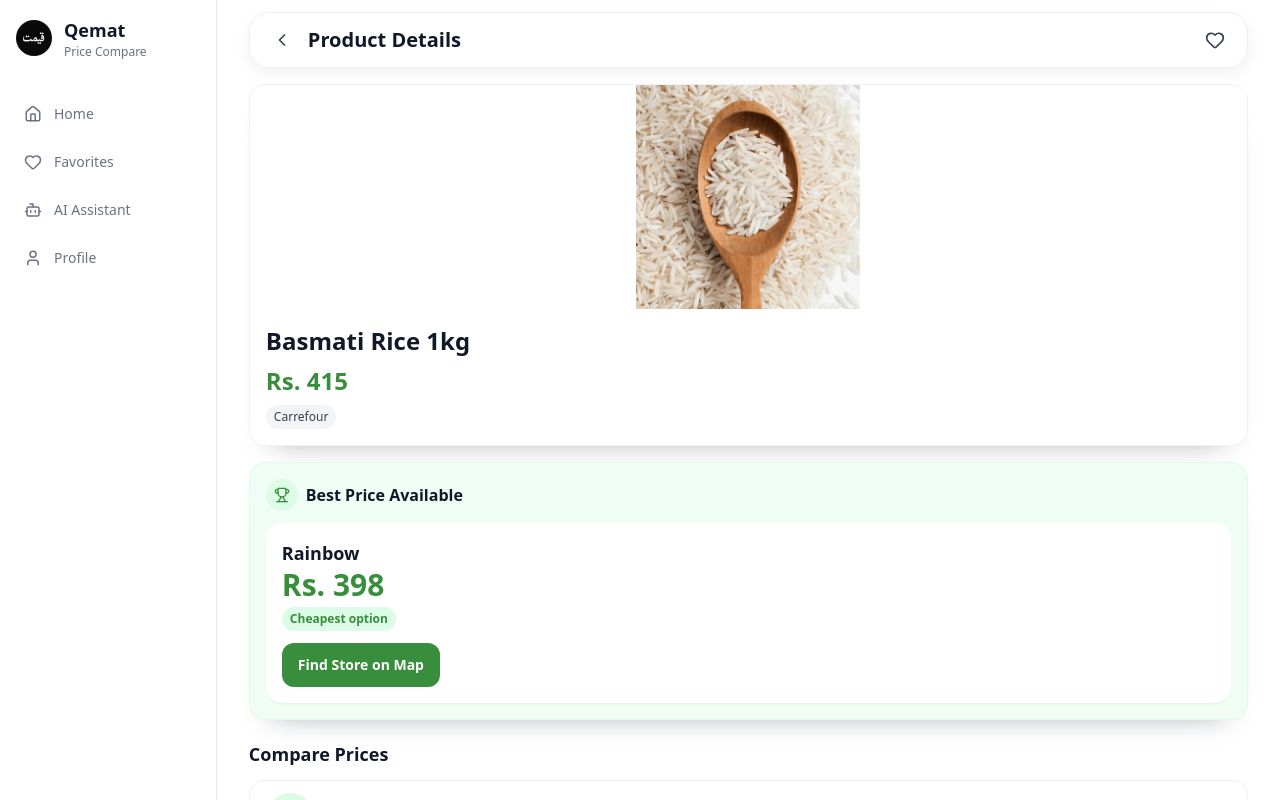
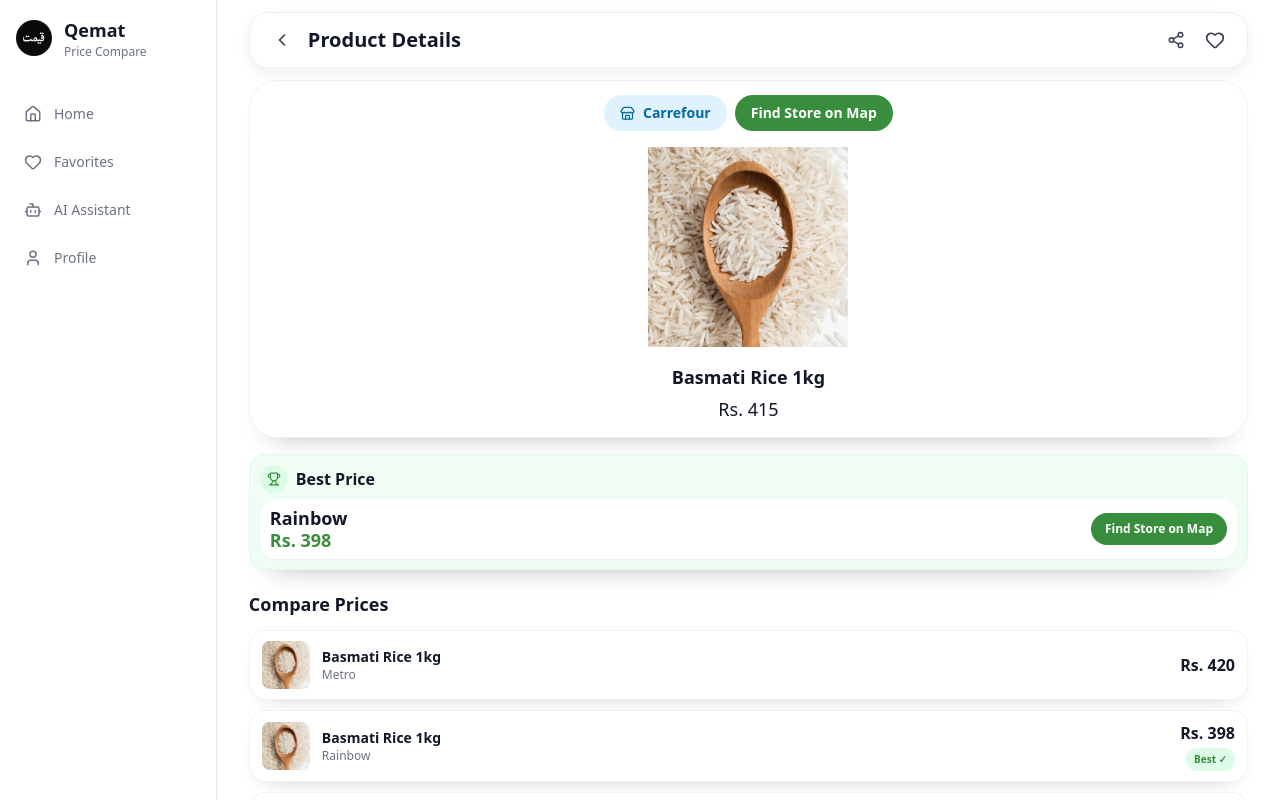
Before and after one commit to subhan-17h/qemat_web_app, a Next.js app: page /product/basmati-rice-carrefour in a window 1280 px wide. Built offline with nearby package versions, Linux system fonts and the light colour scheme; a web font is replaced by a local one.

Commit message:
Refinements in Product Details Screen

```diff
--- a/src/app/page.tsx
+++ b/src/app/page.tsx
@@ -85,6 +85,7 @@
                     key={product.productId}
                     product={product}
                     compact
+                    homePopular
                     className="min-w-[148px] border-gray-200/70 shadow-none"
                   />
                 ))}
@@ -97,6 +98,7 @@
                       key={product.productId}
                       product={product}
                       compact
+                      homePopular
                       className="border-gray-200/70 shadow-none"
                     />
                   ))}
--- a/src/app/product/[productId]/page.tsx
+++ b/src/app/product/[productId]/page.tsx
@@ -1,6 +1,6 @@
 'use client';
 
-import { Heart, Share2, Trophy } from 'lucide-react';
+import { Heart, Share2, Store, Trophy } from 'lucide-react';
 import { useParams, useRouter } from 'next/navigation';
 import { useMemo, useState } from 'react';
 import Image from 'next/image';
@@ -73,37 +73,58 @@
         showBack
         sticky
         rightAction={
+          <div className="flex items-center gap-1">
+            <button aria-label="Share product" onClick={handleShare} className="rounded-full p-2 text-gray-700 hover:bg-gray-100">
+              <Share2 size={18} />
+            </button>
             <button aria-label="Favorite product" onClick={handleToggleFavorite} className="rounded-full p-2 text-gray-700 hover:bg-gray-100">
               <Heart size={20} className={isFavorited(product.productId) ? 'fill-red-600 text-red-600' : ''} />
             </button>
+          </div>
         }
       />
 
-      <Card className="mt-4 overflow-hidden p-0">
-        <div className="relative h-56 w-full bg-white">
+      <Card className="mt-3 rounded-[1.75rem] p-3.5">
+        <div className="mb-3 flex items-center justify-center gap-2">
+          <span className="inline-flex items-center gap-2 rounded-full bg-sky-100 px-4 py-2 text-sm font-semibold text-sky-700">
+            <Store size={15} />
+            {product.storeId}
+          </span>
+          <Button size="sm" className="h-9 rounded-full px-4" onClick={() => window.open(googleMapsQuery(product.storeId), '_blank')}>
+            Find Store on Map
+          </Button>
+        </div>
+
+        <div className="relative mx-auto h-52 w-full max-w-[200px] bg-white">
           <Image src={product.imageUrl} alt={product.name} fill className="object-contain" />
         </div>
-        <div className="space-y-2 p-4">
-          <h2 className="text-2xl font-bold text-gray-900">{product.name}</h2>
-          <p className="text-2xl font-extrabold text-brand-700">{formatPKR(product.price)}</p>
-          <span className="inline-flex rounded-full bg-gray-100 px-2 py-1 text-xs font-medium text-gray-700">{product.storeId}</span>
+        <div className="mt-3 space-y-1 px-1">
+          <h2 className="text-center text-lg font-bold text-gray-900">{product.name}</h2>
+          <p className="text-center text-lg font-medium text-gray-900">{formatPKR(product.price)}</p>
         </div>
       </Card>
 
-      <Card className="mt-4 border border-green-100 bg-green-50">
-        <div className="mb-3 flex items-center gap-2">
-          <span className="grid h-8 w-8 place-items-center rounded-full bg-green-100 text-brand-700">
-            <Trophy size={16} />
+      <Card className="mt-4 border border-green-100 bg-green-50 p-2.5">
+        <div className="mb-1.5 flex items-center gap-2">
+          <span className="grid h-7 w-7 place-items-center rounded-full bg-green-100 text-brand-700">
+            <Trophy size={14} />
           </span>
-          <p className="font-semibold text-gray-900">Best Price Available</p>
+          <p className="text-base font-semibold text-gray-900">Best Price</p>
         </div>
 
-        <div className="rounded-2xl bg-white p-4 shadow-sm">
-          <p className="text-lg font-bold text-gray-900">{cheapest.storeId}</p>
-          <p className="text-3xl font-extrabold text-brand-700">{formatPKR(cheapest.price)}</p>
-          <span className="mt-1 inline-flex rounded-full bg-green-100 px-2 py-1 text-xs font-semibold text-brand-700">Cheapest option</span>
-          <div className="mt-3">
-            <Button onClick={() => window.open(googleMapsQuery(cheapest.storeId), '_blank')}>Find Store on Map</Button>
+        <div className="rounded-2xl bg-white p-2.5 shadow-sm">
+          <div className="flex items-center justify-between gap-3">
+            <div className="space-y-1">
+              <p className="text-lg font-semibold leading-none text-gray-900">{cheapest.storeId}</p>
+              <p className="text-lg font-extrabold leading-none text-brand-700">{formatPKR(cheapest.price)}</p>
+            </div>
+            <Button
+              size="sm"
+              className="h-8 shrink-0 self-center rounded-full px-3.5 text-xs"
+              onClick={() => window.open(googleMapsQuery(cheapest.storeId), '_blank')}
+            >
+              Find Store on Map
+            </Button>
           </div>
         </div>
       </Card>
@@ -111,17 +132,19 @@
       {comparisonRows.length ? (
         <section className="mt-5">
           <h3 className="mb-3 text-lg font-bold text-gray-900">Compare Prices</h3>
-          <Card className="p-0">
+          <div className="space-y-2.5">
             {matches.map((item) => (
+              <Card key={item.productId} className="p-0 shadow-[0_10px_22px_-18px_rgba(15,23,42,0.45)]">
                 <button
-                key={item.productId}
-                className="flex w-full items-center gap-3 border-b border-gray-100 px-4 py-3 text-left last:border-b-0 hover:bg-gray-50"
+                  className="flex w-full items-center gap-3 rounded-2xl px-3 py-2.5 text-left hover:bg-gray-50"
                   onClick={() => window.open(googleMapsQuery(item.storeId), '_blank')}
                 >
-                <span className="grid h-12 w-12 place-items-center rounded-full bg-green-100 text-brand-700">{item.storeId.slice(0, 1)}</span>
+                  <div className="relative h-12 w-12 overflow-hidden rounded-lg bg-white">
+                    <Image src={item.imageUrl} alt={item.name} fill className="object-contain" />
+                  </div>
                   <span className="flex-1">
-                  <p className="text-sm font-semibold text-gray-900">{item.storeId}</p>
-                  <p className="text-xs text-gray-500">{item.name}</p>
+                    <p className="text-sm font-semibold text-gray-900">{item.name}</p>
+                    <p className="text-xs text-gray-500">{item.storeId}</p>
                   </span>
                   <span className="text-right">
                     <p className="text-base font-bold text-gray-900">{formatPKR(item.price)}</p>
@@ -130,18 +153,15 @@
                     ) : null}
                   </span>
                 </button>
+              </Card>
             ))}
-          </Card>
+          </div>
         </section>
       ) : null}
 
-      <div className="mt-6 grid grid-cols-2 gap-2 rounded-2xl bg-white/95 p-2 backdrop-blur">
-        <Button variant="secondary" onClick={() => router.push(`/add-price?productId=${product.productId}`)}>
-          Update Price
-        </Button>
-        <Button variant="ghost" onClick={handleShare}>
-          <Share2 size={16} />
-          Share Product
+      <div className="mt-6">
+        <Button variant="secondary" fullWidth className="rounded-full" onClick={() => router.push(`/add-price?productId=${product.productId}`)}>
+          Report Price Issue
         </Button>
       </div>
 
--- a/src/components/navigation/AppBar.tsx
+++ b/src/components/navigation/AppBar.tsx
@@ -27,7 +27,7 @@
         sticky ? 'sticky top-3' : 'relative'
       )}
     >
-      <div className="flex w-9 items-center justify-start">
+      <div className="flex min-w-9 items-center justify-start">
         {showBack ? (
           <button aria-label="Go back" onClick={() => router.back()} className="rounded-full p-2 text-gray-700 hover:bg-gray-100">
             <ChevronLeft size={20} />
@@ -37,7 +37,7 @@
         )}
       </div>
       <h1 className="flex-1 truncate px-2 text-left text-lg font-bold text-gray-900 md:text-xl">{title}</h1>
-      <div className="flex w-9 items-center justify-end">{rightAction}</div>
+      <div className="flex min-w-9 items-center justify-end gap-1">{rightAction}</div>
     </header>
   );
 }
--- a/src/components/shared/ProductCard.tsx
+++ b/src/components/shared/ProductCard.tsx
@@ -14,6 +14,7 @@
   product,
   compact,
   searchCompact,
+  homePopular,
   showFavorite,
   favorited,
   onFavoriteToggle,
@@ -22,6 +23,7 @@
   product: Product;
   compact?: boolean;
   searchCompact?: boolean;
+  homePopular?: boolean;
   showFavorite?: boolean;
   favorited?: boolean;
   onFavoriteToggle?: () => void;
@@ -77,7 +79,7 @@
           alt={product.name}
           fill
           loading="lazy"
-          className={cn(compact ? 'object-cover' : 'object-cover')}
+          className={cn(homePopular ? 'object-contain' : compact ? 'object-cover' : 'object-cover')}
           sizes="(max-width: 768px) 50vw, 25vw"
         />
         {showFavorite ? (
@@ -96,6 +98,13 @@
         </h3>
         <p className={cn('font-bold text-brand-700', compact ? 'text-base' : 'text-lg')}>{formatPKR(product.price)}</p>
         <p className={cn('text-gray-500', compact ? 'text-[11px]' : 'text-xs')}>{product.matchedProductsCount}+ similar products</p>
+        {homePopular ? (
+          <Link href={`/product/${product.productId}`} className="block">
+            <Button size="sm" className={cn('w-full', compact ? 'h-9 text-sm' : '')}>
+              Compare
+            </Button>
+          </Link>
+        ) : (
           <div className="flex items-center justify-between gap-2">
             <span className={cn('rounded-full bg-gray-100 font-medium text-gray-600', compact ? 'px-2 py-0.5 text-[10px]' : 'px-2 py-1 text-xs')}>
               {product.storeId}
@@ -106,6 +115,7 @@
               </Button>
             </Link>
           </div>
+        )}
       </div>
     </Card>
   );
```
Also changed, not shown: 1 other file (tests, documents, lock files or other folders). Lines whose indentation alone changed are shown as unchanged.
